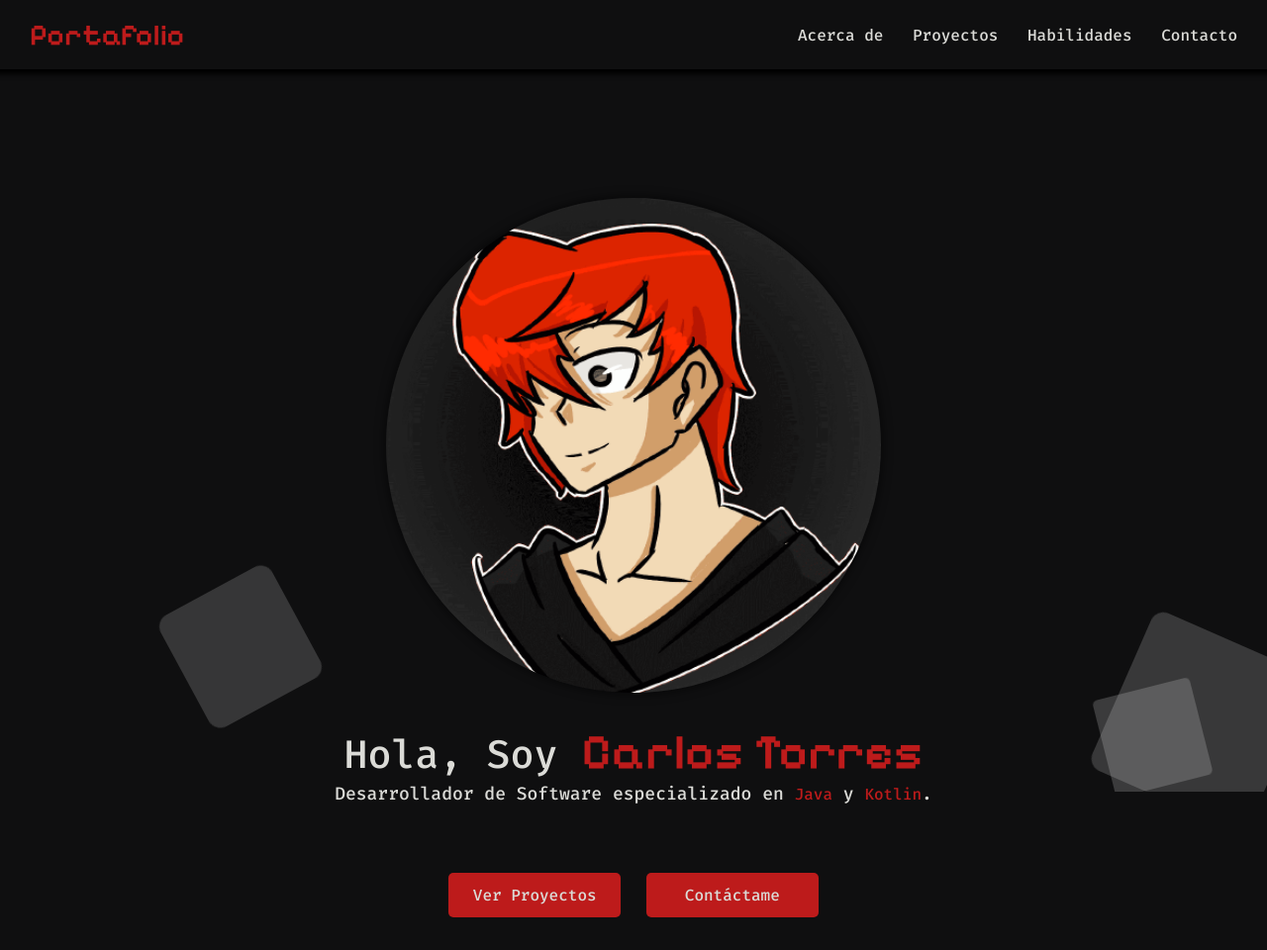
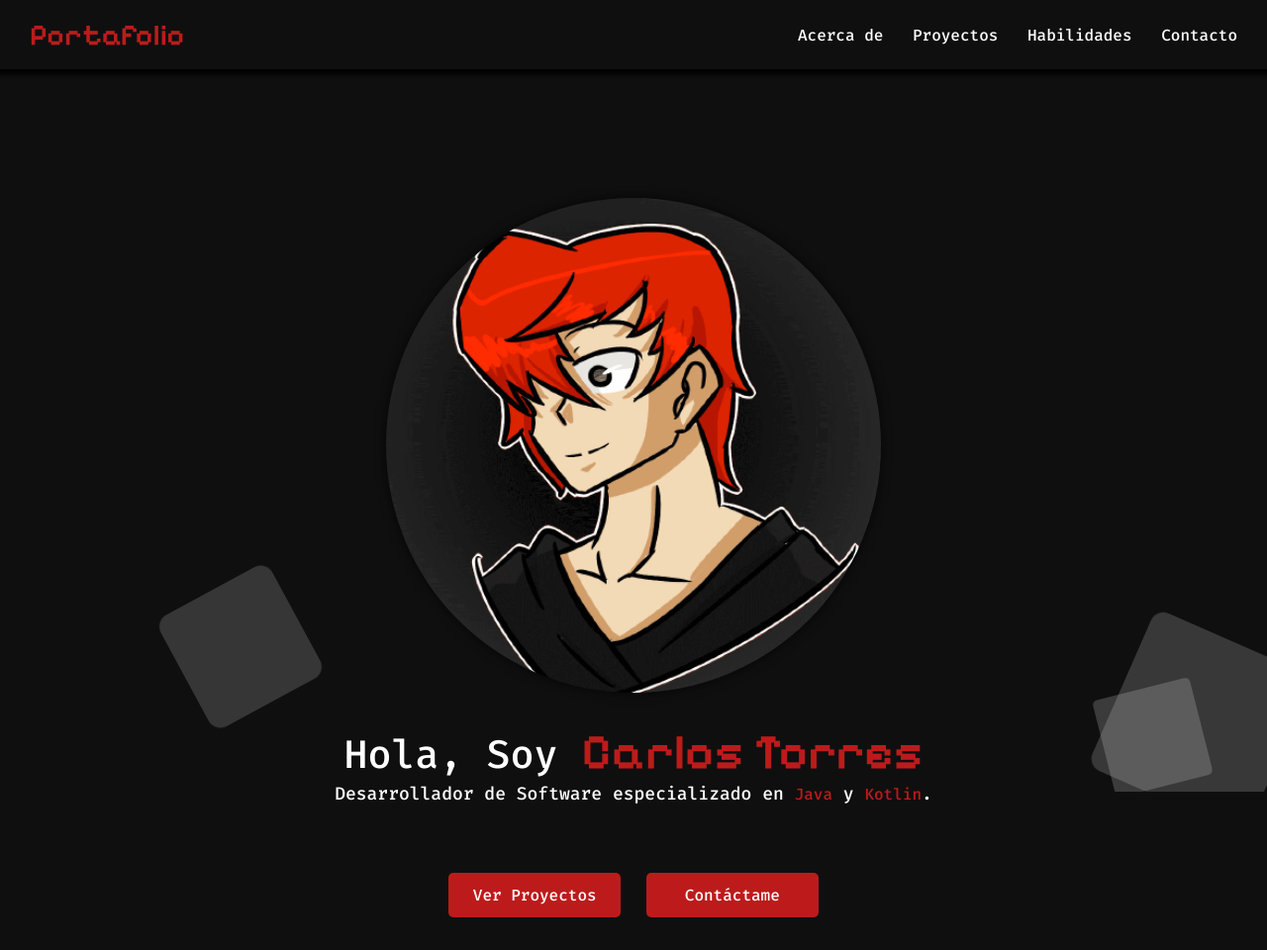
Before and after one commit to cawtoz/portfolio, an Astro site: page / in a window 1280 px wide. Shown: the top 960 px of the page at 99% size. Built offline with nearby package versions, Linux system fonts and the light colour scheme; Astro itself is replaced by a stand-in of ours.

Commit message:
Edited text color

```diff
--- a/src/components/about.astro
+++ b/src/components/about.astro
@@ -40,7 +40,7 @@
     }
 
     a {
-        color: #dbdbd7;
+        color: #ffffff;
         background-color: #bd1b1b;
         border-radius: 5px;
         padding: 12px;
--- a/src/components/contact.astro
+++ b/src/components/contact.astro
@@ -22,7 +22,6 @@
     form {
         width: 70%;
         border-radius: 10px;
-
         padding: 30px;
     }
 
--- a/src/components/header.astro
+++ b/src/components/header.astro
@@ -47,7 +47,7 @@
     nav {
         padding-right: 50px;
         a {
-            color: #dbdbd7;
+            color: #ffffff;
             text-decoration: none;
             padding: 10px;
         }
--- a/src/pages/index.astro
+++ b/src/pages/index.astro
@@ -35,7 +35,7 @@ import Projects from "../components/projects.astro";
 <style is:global>
     * {
         font-family: 'Fira Code', monospace;
-        color: #dbdbd7;
+        color: #ffffff;
         font-size: 16px;
         font-weight: 500;
         margin: 0px;
```
